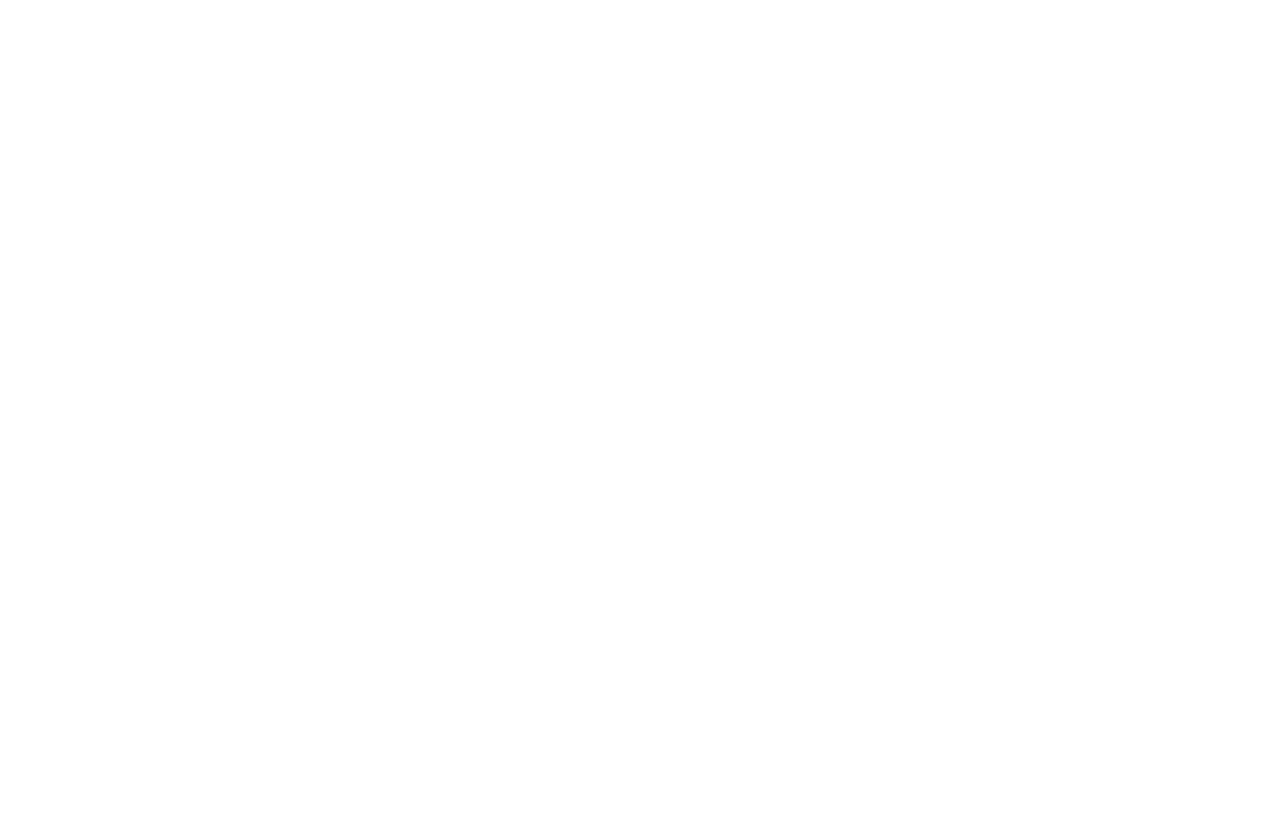
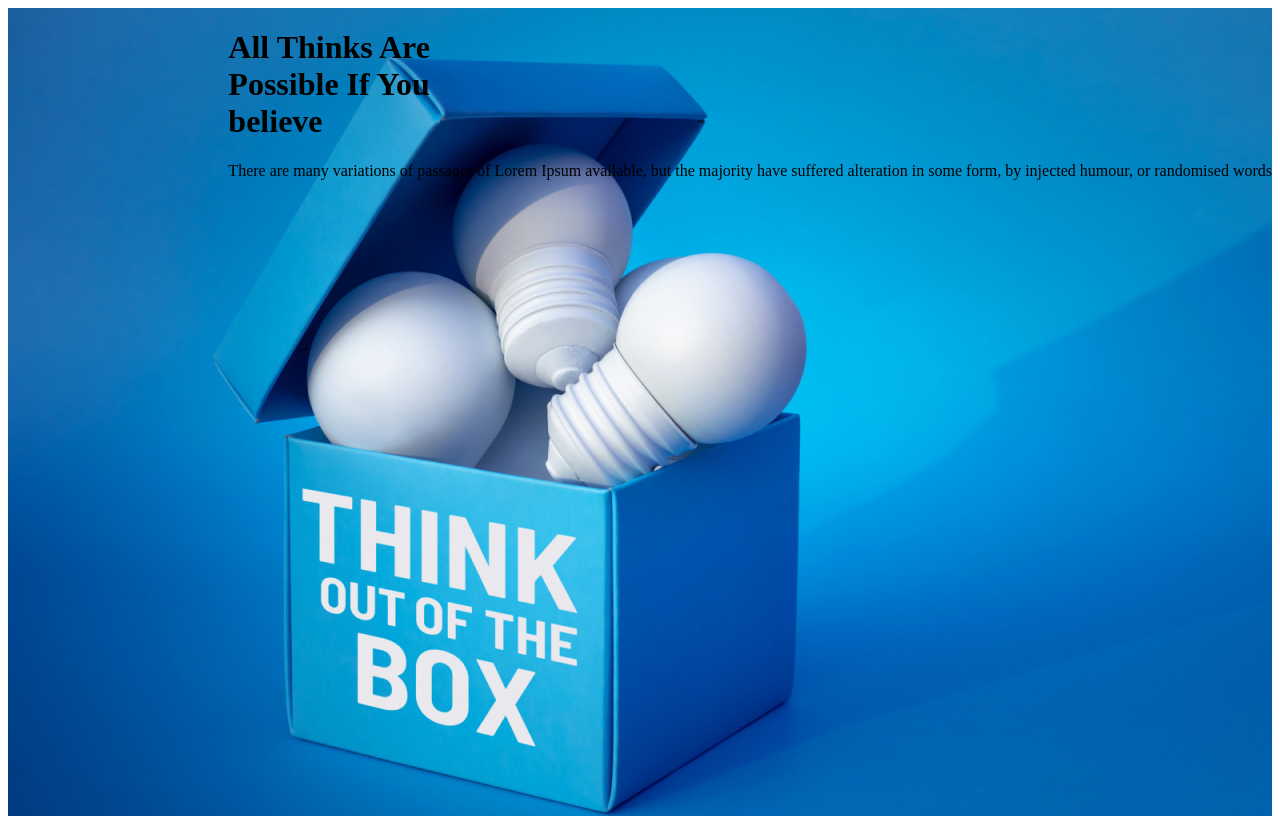
Before and after one commit to sajibingithub/New-year-assignment, a plain HTML site: page index.html in a window 1280 px wide. Before the commit the page ends 800 px from the top, so only its background shows below. Drawn offline with Linux system fonts and the light colour scheme.

Commit message:
header section commited

```diff
--- a/index.html
+++ b/index.html
@@ -8,6 +8,13 @@
     <title>New-year-assignment</title>
 </head>
 <body>
-
+    <header class="header">
+        <div>
+            <h1>All Thinks Are <br> Possible If You <br> believe</h1>
+           <p>There are many variations of passages of Lorem Ipsum
+            available, but the majority have suffered alteration in some
+            form, by injected humour, or randomised words</p>
+        </div>
+    </header>
 </body>
 </html>
--- a/style.css
+++ b/style.css
@@ -0,0 +1,7 @@
+.header {
+    display: flex;
+    justify-content:right;
+    background-image: url(images/banner/banner3.png);
+    height: 808px;
+
+}
```
